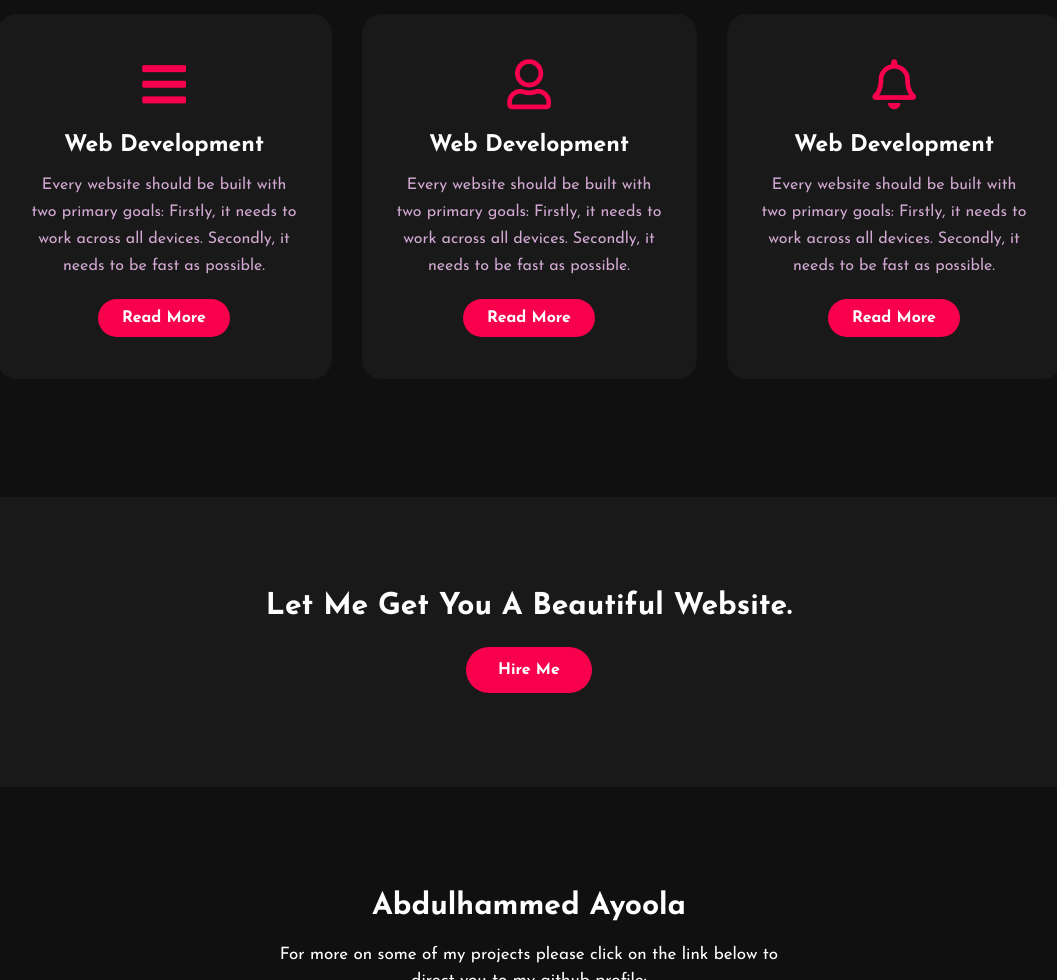
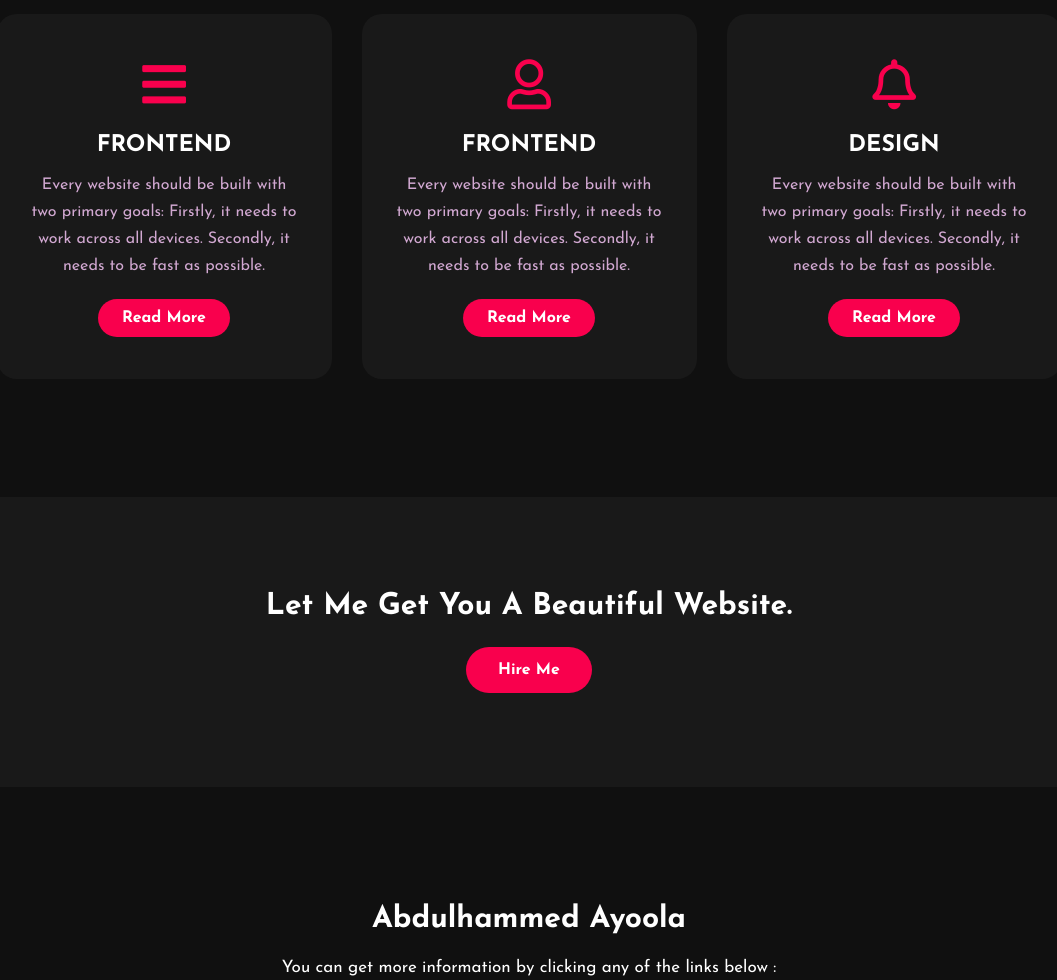
Before and after one commit to AY001A/portfoliohtmlcss, a plain HTML site: page index.html in a window 1280 px wide. Shown: the part 1820-2800 px from the top of the page, without its empty margins (111-1168 px from the left). Drawn offline with Linux system fonts and the light colour scheme.

Commit message:
first commit

```diff
--- a/index.html
+++ b/index.html
@@ -37,7 +37,7 @@
       <div class="content">
         <h4>Hello, my name is</h4>
         <h1>Abdulhammed <span>Ayoola</span></h1>
-        <h3>I'am a Frontend Developer.</h3>
+        <h3>Frontend Developer.</h3>
         <div class="newslatter">
           <form>
             <input
@@ -81,7 +81,7 @@
       <div class="box">
         <div class="card">
           <i class="fas fa-bars"></i>
-          <h5>Web Development</h5>
+          <h5>FRONTEND</h5>
           <div class="pra">
             <p>
               Every website should be built with two primary goals: Firstly, it
@@ -97,7 +97,7 @@
 
         <div class="card">
           <i class="far fa-user"></i>
-          <h5>Web Development</h5>
+          <h5>FRONTEND</h5>
           <div class="pra">
             <p>
               Every website should be built with two primary goals: Firstly, it
@@ -113,7 +113,7 @@
 
         <div class="card">
           <i class="far fa-bell"></i>
-          <h5>Web Development</h5>
+          <h5>DESIGN</h5>
           <div class="pra">
             <p>
               Every website should be built with two primary goals: Firstly, it
@@ -138,14 +138,12 @@
     <!------footer start--------->
     <footer>
       <p>Abdulhammed Ayoola</p>
-      <p>
-        For more on some of my projects please click on the link below to direct
-        you to my github profile:
-      </p>
+      <p>You can get more information by clicking any of the links below :</p>
       <div class="social">
-        <a href="#"><i class="fab fa-facebook-f"></i></a>
+        <a href="#"><i class="fab fa-twitter"></i></a>
         <a href="#"><i class="fab fa-instagram"></i></a>
         <a href="#"><i class="fab fa-dribbble"></i></a>
+        <a href="#"><i class="fab fa-github"></i></a>
       </div>
       <p class="end">CopyRight By Abdulhammed Ayoola</p>
     </footer>
```
